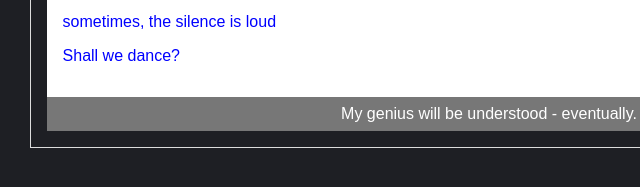
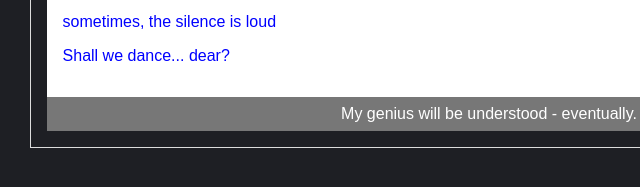
Before and after one commit to Xseb4s/webtest, a plain HTML site: page index.html in a window 1280 px wide. Shown: the part 187-374 px from the top of the page, 151-791 px from the left. Drawn offline with Linux system fonts and the light colour scheme.

Commit message:
index modifed

```diff
--- a/index.html
+++ b/index.html
@@ -20,7 +20,7 @@
             <p>Can we start without ourself presentation?</p>
             <p>I think not...</p>
             <p>sometimes, the silence is loud</p>
-            <p>Shall we dance?</p>
+            <p>Shall we dance... dear?</p>
         </div>
         <div id="footer">
             My genius will be understood - eventually.
```
